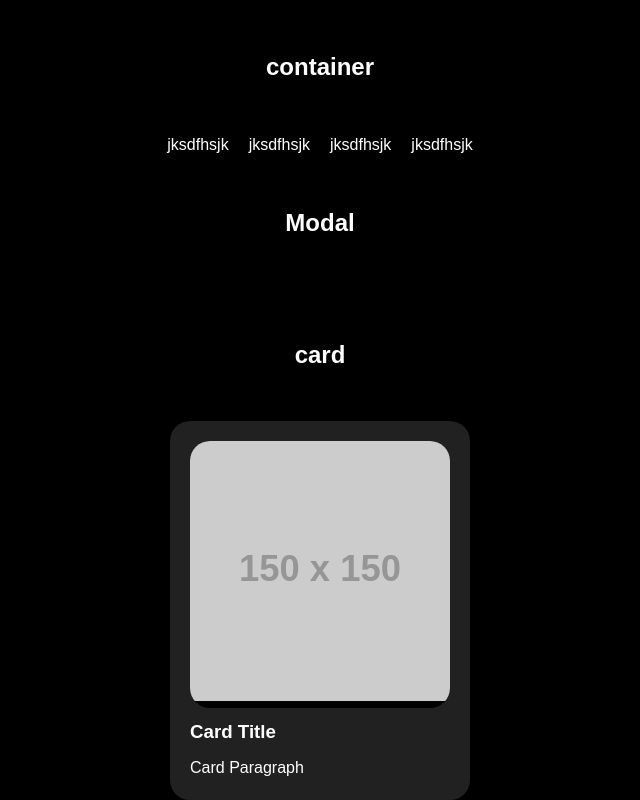
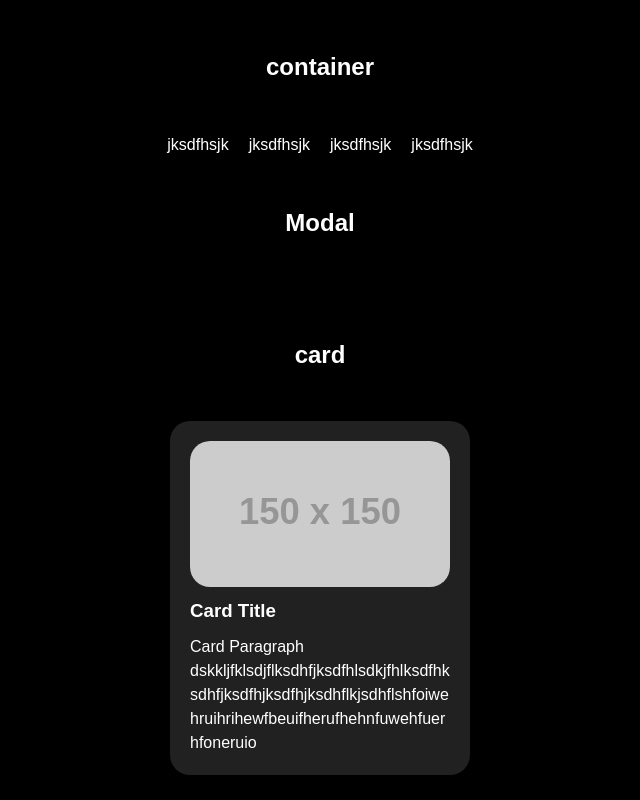
Before and after one commit to shibsundarchakrabory/MEZMER-UI, a React (Vite) app: page / in a window 1280 px wide. Shown: the part 2497-3297 px from the top of the page, without its empty margins (320-960 px from the left). After the commit the page ends 3272 px from the top, so only its background shows below. Built offline with nearby package versions, Linux system fonts and the light colour scheme.

Commit message:
card fixed

```diff
--- a/src/components/Card/Card.module.css
+++ b/src/components/Card/Card.module.css
@@ -10,21 +10,21 @@
     align-items: center;
 }
 
-.imgdiv{
-    display: inline-block;
+.imgdiv {
+    /* display: none; */ /* Remove this to show images */
     background: #000;
     border-radius: 20px;
-    min-height: 0px;
+    overflow: hidden;
     width: 100%;
-    object-fit:contain;
-    overflow: hidden;
-
+    /* Set a specific height or aspect ratio */
+    aspect-ratio: 16 / 9; /* or use height: 200px; */
 }
 
-img{
-    /* min-height: 0px; */
+.imgdiv img {
     width: 100%;
     height: 100%;
+    object-fit: cover; /* or 'contain' depending on your needs */
+    display: block; /* Removes extra spacing below image */
 }
 
 .heading{
@@ -32,10 +32,18 @@ img{
     width: 100%;
     margin: 10px 0;
 }
-
-.para{
+.para {
     /* background: #000; */
     height: 40%;
     width: 100%;
+    overflow: hidden; /* Prevents overflow */
+    word-wrap: break-word; /* Breaks long words */
+    overflow-wrap: break-word; /* Modern property */
+    /* If you want to handle very long strings without spaces: */
+    word-break: break-word; /* Breaks words if needed */
+}
 
+.para p {
+    margin: 0; /* Remove default paragraph margins if needed */
+    line-height: 1.5; /* Improve readability */
 }
--- a/src/components/Card/Card.tsx
+++ b/src/components/Card/Card.tsx
@@ -4,7 +4,7 @@ import styles from "./Card.module.css";
 import { CardProps } from "./types";
 
 const Card: React.FC<CardProps> = ({
-    pic= "defaulr",
+    pic,
     title,
     para,
     theme = "default",
@@ -15,19 +15,27 @@ const Card: React.FC<CardProps> = ({
 
     return (
         <div className={className} {...props}>
-
-            {pic && pic.length > 0 && (
+            {pic && (
                 <div className={styles.imgdiv}>
-                    <img src={pic} alt={title || "Card image"} />
+                    <img
+                        src={pic}
+                        alt={title || "Card image"}
+                        loading="lazy"
+                    />
                 </div>
             )}
 
+            {title && (
                 <div className={styles.heading}>
                     <h3>{title}</h3>
                 </div>
+            )}
+
+            {para && (
                 <div className={styles.para}>
                     <p>{para}</p>
                 </div>
+            )}
         </div>
     );
 }
--- a/src/main.tsx
+++ b/src/main.tsx
@@ -346,7 +346,7 @@ const App: React.FC = () => {
                     theme="dark"
                     pic="https://via.placeholder.com/150"
                     title="Card Title"
-                    para="Card Paragraph"
+                    para="Card Paragraph dskkljfklsdjflksdhfjksdfhlsdkjfhlksdfhksdhfjksdfhjksdfhjksdhflkjsdhflshfoiwehruihrihewfbeuifherufhehnfuwehfuerhfoneruio"
                 />
             </div>
         </div>
```
Lines whose indentation alone changed are shown as unchanged.
